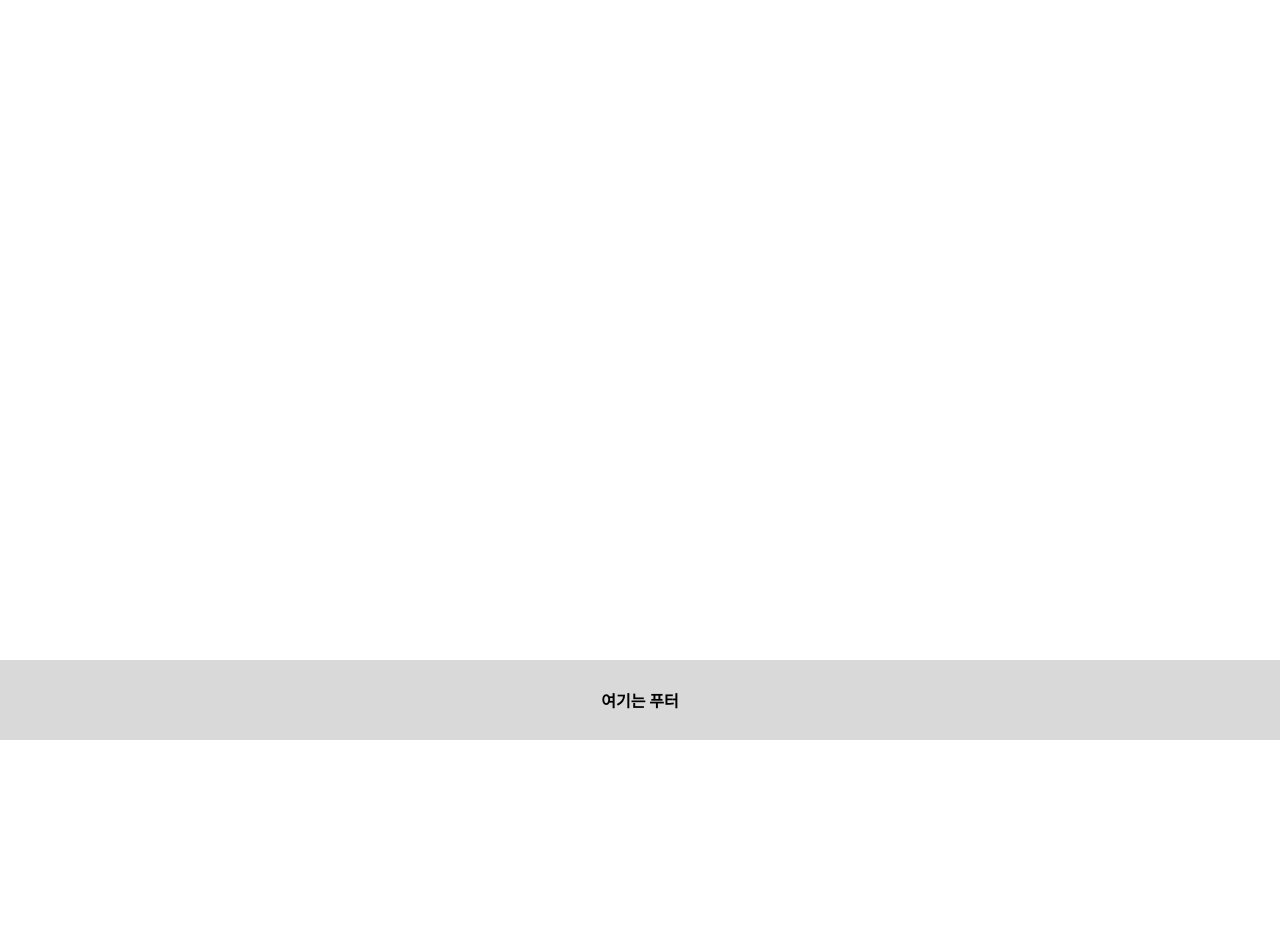
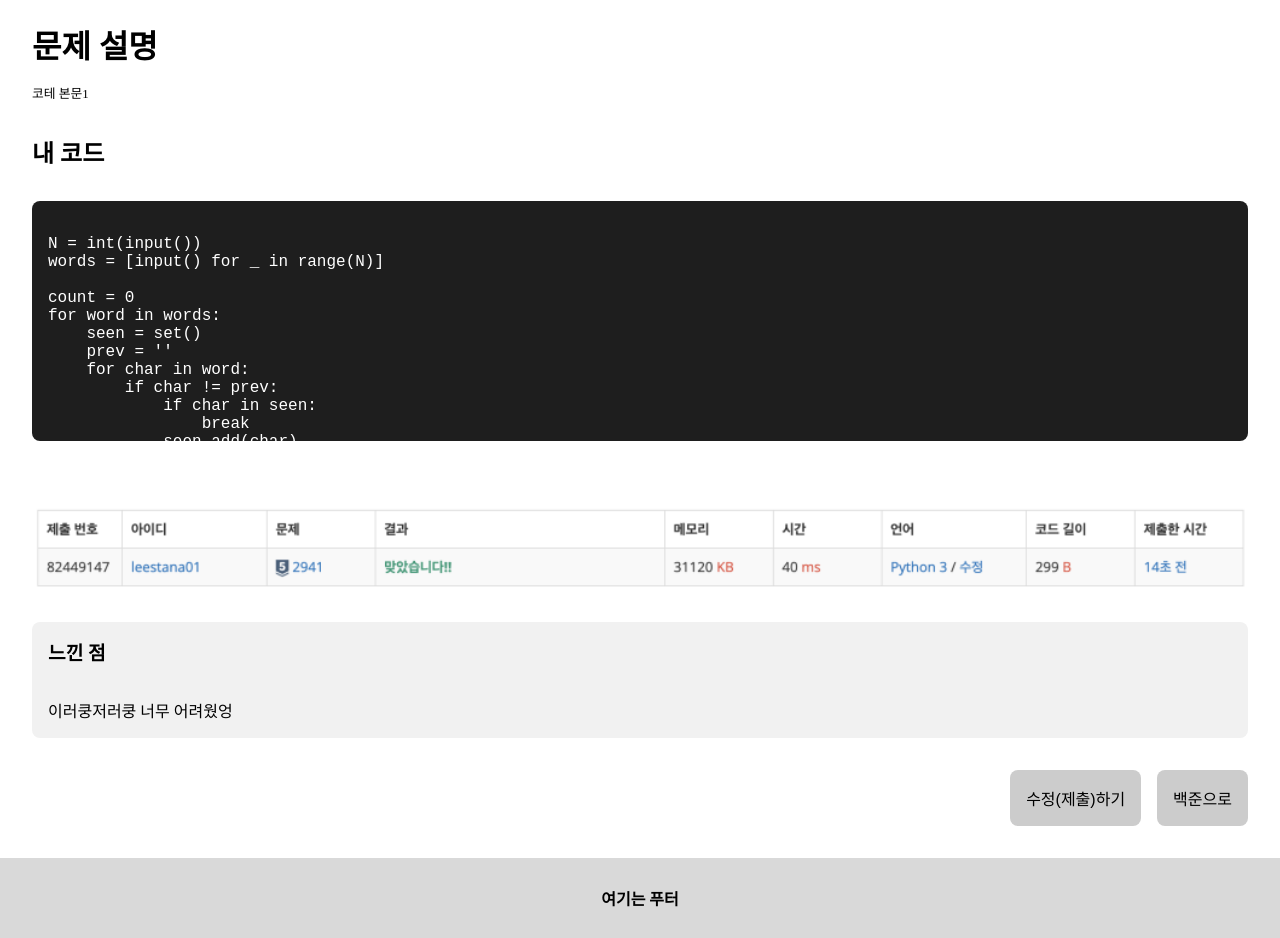
Before and after one commit to AlgorithmGenerator/AlgorithmGenerator-Web, a React (Vite) app in the folder conomoproject/: page /writecodepage in a window 1280 px wide. Shown: the part 220-1158 px from the top of the page. Before the commit the page ends 960 px from the top, so only its background shows below. Built offline with nearby package versions, Linux system fonts and the light colour scheme.

Commit message:
[ADD] writecode 디자인 1차 완성

```diff
--- a/conomoproject/src/pages/mainpage/MoimSpace/WriteCode.jsx
+++ b/conomoproject/src/pages/mainpage/MoimSpace/WriteCode.jsx
@@ -1,5 +1,10 @@
 import React from 'react';
 import styled from 'styled-components';
+import { useNavigate } from 'react-router-dom';
+import CustomColumn from '../../../components/container/CustomColumn';
+import CustomRow from '../../../components/container/CustomRow';
+import CustomFont from '../../../components/container/CustomFont';
+import StyledImg from '../../../components/container/StyledImg';
 
 const ContainerCenter = styled.div`
   display: flex;
@@ -14,16 +19,157 @@ const PageContainer = styled(ContainerCenter)`
   display: flex;
   flex-direction: column;
   justify-content: flex-start;
-  gap: 4rem;
+  gap: 2rem;
   position: relative;
   background-color: white;
+  padding: 2rem;
+`;
+
+const TitleRow = styled.div`
+  display: flex;
+  justify-content: space-between;
+  width: 100%;
+  font-size: 1.5rem;
+  font-weight: bold;
+`;
+
+const CodeContainer = styled.div`
+  background-color: #1e1e1e;
+  color: white;
+  font-family: 'Courier New', Courier, monospace;
+  padding: 1rem;
+  border-radius: 8px;
+  height: 30vh;
+  overflow-y: auto;
+  margin-top: 1rem;
+  white-space: pre-wrap;
+  width: 100%;
+
+  /* 스크롤바 스타일 */
+  &::-webkit-scrollbar {
+    width: 12px;
+  }
+
+  &::-webkit-scrollbar-thumb {
+    background-color: #D9D9D9;
+    border-radius: 1rem;
+  }
+
+  &::-webkit-scrollbar-track {
+    background-color: #f1f1f1;
+    border-radius: 1rem;
+  }
+`;
+
+const ImageContainer = styled.img`
+  width: 100%;
+  margin-top: 2rem;
+`;
+
+const ContentContainer = styled.div`
+  background-color: #f1f1f1;
+  padding: 1rem;
+  border-radius: 8px;
+  width: 100%;
+  gap: 2rem;
+
+  display: flex;
+  flex-direction: column;
+  align-items: flex-start;
+  justify-content: center;
+`;
+
+const ButtonRow = styled.div`
+  display: flex;
+  justify-content: space-between;
+  width: 100%;
+  margin-top: 2rem;
+`;
+
+const Button = styled.button`
+  padding: 1rem;
+  border: none;
+  border-radius: 8px;
+  background-color: #ccc;
+  cursor: pointer;
+  font-size: 1rem;
+
+  &:hover {
+    background-color: #bbb;
+  }
 `;
 
 const WriteCodePage = () => {
+    const navigate = useNavigate();
+
+    const codeData = {
+        title: '코테 제목1',
+        content: '코테 본문1',
+        code: `
+N = int(input())
+words = [input() for _ in range(N)]
+
+count = 0
+for word in words:
+    seen = set()
+    prev = ''
+    for char in word:
+        if char != prev:
+            if char in seen:
+                break
+            seen.add(char)
+        prev = char
+    else:
+        count += 1
+
+print(count)
+    `,
+        imagePath: 'ex_certificateImg.png',
+        goodPoints: '이러쿵저러쿵 너무 어려웠엉',
+    };
+
     return (
         <ContainerCenter>
             <PageContainer>
-                여기는 코드 작성, 수정 페이지
+                <CustomColumn width='100%' alignItems='center' justifyContent='center' gap='1rem'>
+                    <CustomRow width='100%' alignItems='center' justifyContent='flex-start'>
+                        <CustomFont color='black' font='2rem' fontWeight='bold'>문제 제목</CustomFont>
+                    </CustomRow>
+                    <CustomRow width='100%' alignItems='center' justifyContent='flex-start'>
+                        <CustomFont color='black' font='1.5rem'>{codeData.title}</CustomFont>
+                    </CustomRow>
+                </CustomColumn>
+
+                <CustomColumn width='100%' alignItems='center' justifyContent='center' gap='1rem'>
+                    <CustomRow width='100%' alignItems='center' justifyContent='flex-start'>
+                        <CustomFont color='black' fontWeight='bold' font='2rem'>문제 설명</CustomFont>
+                    </CustomRow>
+                    <CustomRow width='100%' alignItems='center' justifyContent='flex-start'>
+                        <CustomFont color='black' font='0.8rem'>{codeData.content}</CustomFont>
+                    </CustomRow>
+                </CustomColumn>
+
+                <CustomColumn width='100%' alignItems='center' justifyContent='center' gap='1rem'>
+                    <CustomRow width='100%' alignItems='center' justifyContent='flex-start' gap='1rem'>
+                        <CustomFont color='black' fontWeight='bold' font='1.5rem'>내 코드</CustomFont>
+                    </CustomRow>
+
+                    <CodeContainer>
+                        {codeData.code}
+                    </CodeContainer>
+                </CustomColumn>
+
+                <ImageContainer src={codeData.imagePath} alt="증빙 이미지" />
+
+                <ContentContainer>
+                    <CustomFont color='black' font='1.2rem' fontWeight='bold'>느낀 점</CustomFont>
+                    <CustomFont color='black' font='1rem'>{codeData.goodPoints}</CustomFont>
+                </ContentContainer>
+
+                <CustomRow width='100%' alignItems='center' justifyContent='flex-end' gap='1rem'>
+                    <Button onClick={() => navigate('/editcode')}>수정(제출)하기</Button>
+                    <Button onClick={() => window.location.href = 'https://www.acmicpc.net/'}>백준으로</Button>
+                </CustomRow>
             </PageContainer>
         </ContainerCenter>
     );
```
Also changed, not shown: conomoproject/public/ex_certificateImg.png (added).
